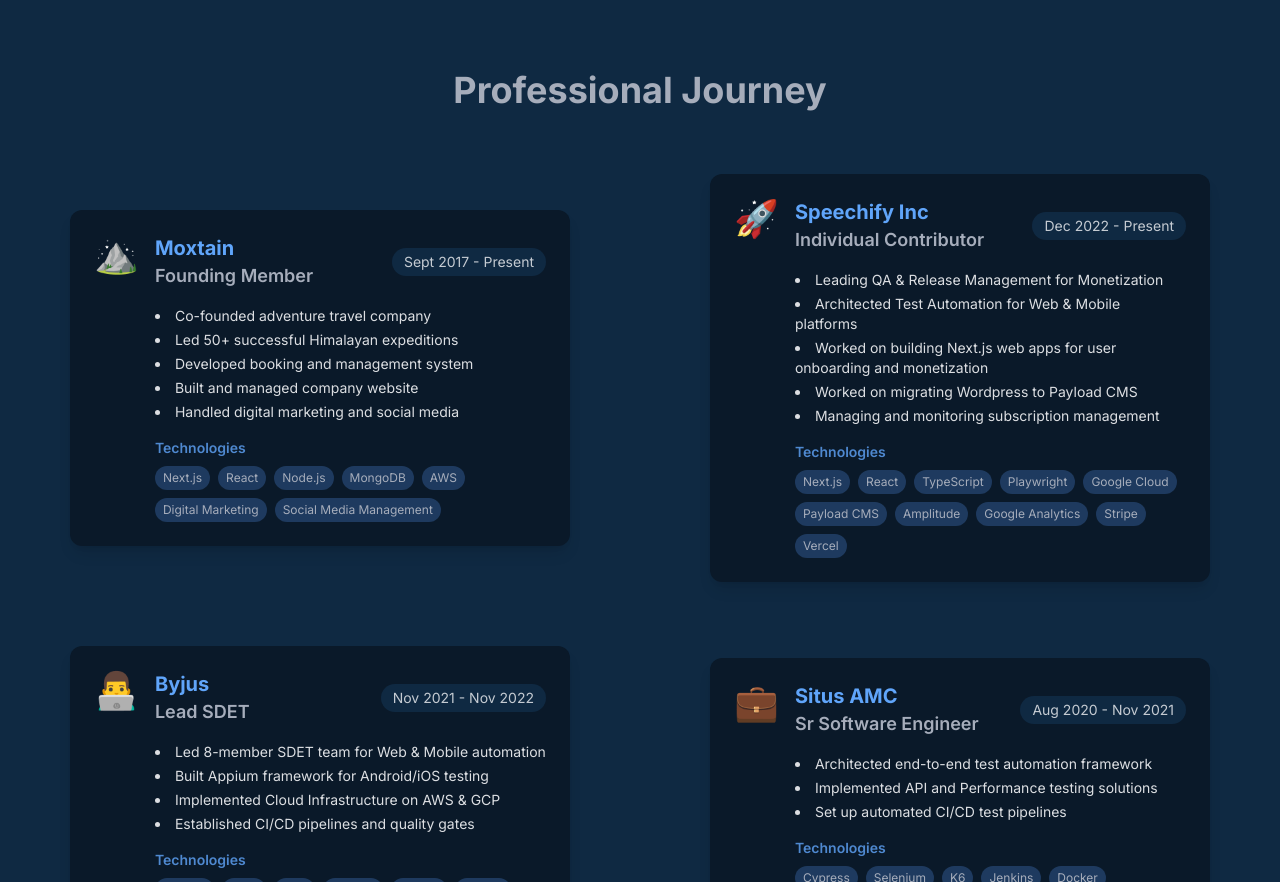
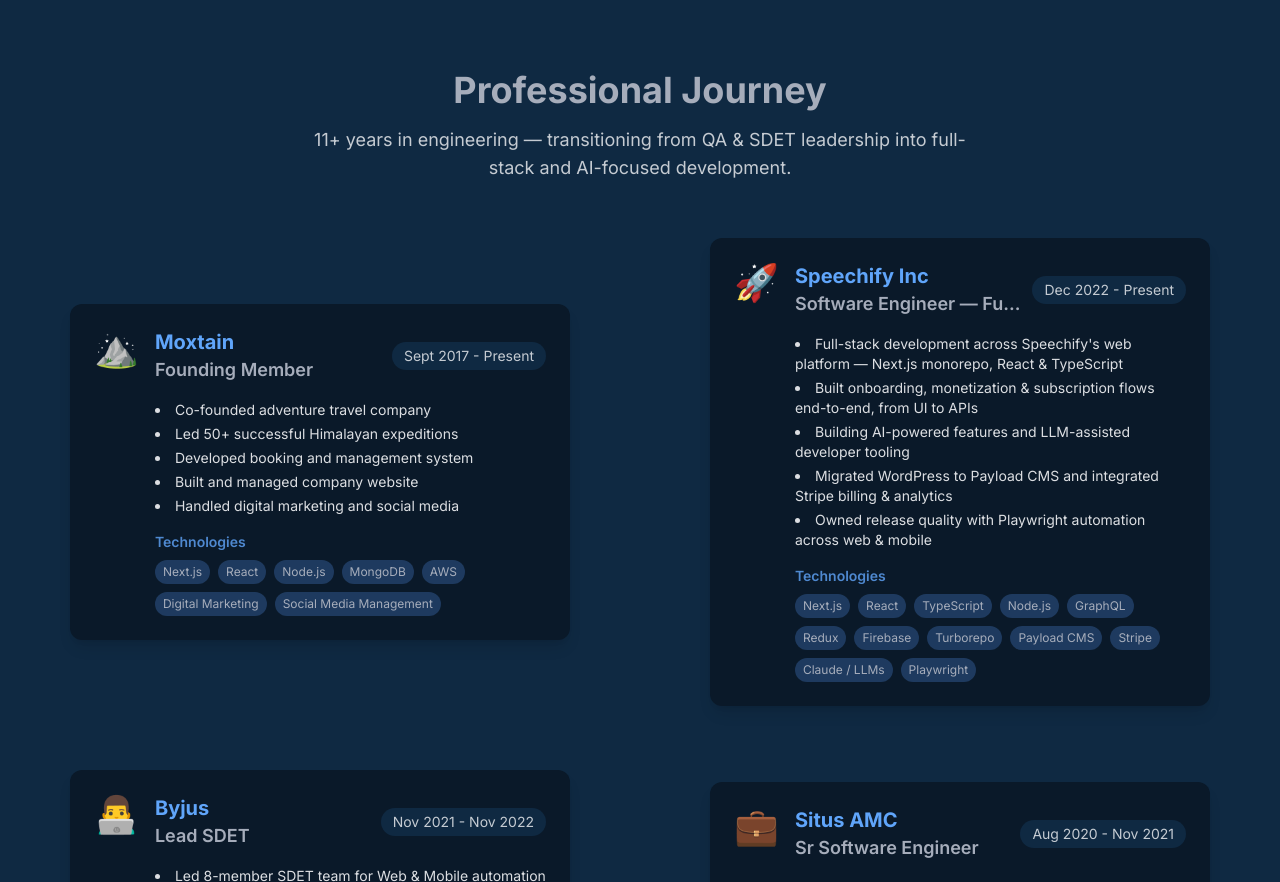
Before and after one commit to lohani-mohit/my-site, a Next.js app: page /my-site/ in a window 1280 px wide. Shown: the part 2660-3542 px from the top of the page. Built offline with nearby package versions, Linux system fonts and the light colour scheme; no server answers.

Commit message:
Professional Journey: Speechify now dev+AI led; add QA→development transition narrative

```diff
--- a/src/app/sections/Projects.tsx
+++ b/src/app/sections/Projects.tsx
@@ -29,26 +29,28 @@
   },
   {
     company: "Speechify Inc",
-    role: "Individual Contributor",
+    role: "Software Engineer — Full-Stack",
     period: "Dec 2022 - Present",
     highlights: [
-      "Leading QA & Release Management for Monetization",
-      "Architected Test Automation for Web & Mobile platforms",
-      "Worked on building Next.js web apps for user onboarding and monetization",
-      "Worked on migrating Wordpress to Payload CMS",
-      "Managing and monitoring subscription management",
+      "Full-stack development across Speechify's web platform — Next.js monorepo, React & TypeScript",
+      "Built onboarding, monetization & subscription flows end-to-end, from UI to APIs",
+      "Building AI-powered features and LLM-assisted developer tooling",
+      "Migrated WordPress to Payload CMS and integrated Stripe billing & analytics",
+      "Owned release quality with Playwright automation across web & mobile",
     ],
     tech: [
       "Next.js",
       "React",
       "TypeScript",
+      "Node.js",
+      "GraphQL",
+      "Redux",
+      "Firebase",
+      "Turborepo",
+      "Payload CMS",
+      "Stripe",
+      "Claude / LLMs",
       "Playwright",
-      "Google Cloud",
-      "Payload CMS",
-      "Amplitude",
-      "Google Analytics",
-      "Stripe",
-      "Vercel",
     ],
     icon: "🚀",
   },
@@ -175,9 +177,13 @@
           transition={{ duration: 0.8 }}
           className="max-w-7xl mx-auto"
         >
-          <h2 className="text-4xl font-bold text-center mb-16">
+          <h2 className="text-4xl font-bold text-center mb-4">
             Professional Journey
           </h2>
+          <p className="text-center text-base md:text-lg text-neutral/80 max-w-2xl mx-auto mb-14">
+            11+ years in engineering — transitioning from QA &amp; SDET
+            leadership into full-stack and AI-focused development.
+          </p>
 
           {/* Mobile Scrollable / Desktop Grid */}
           <div className="relative">
```
